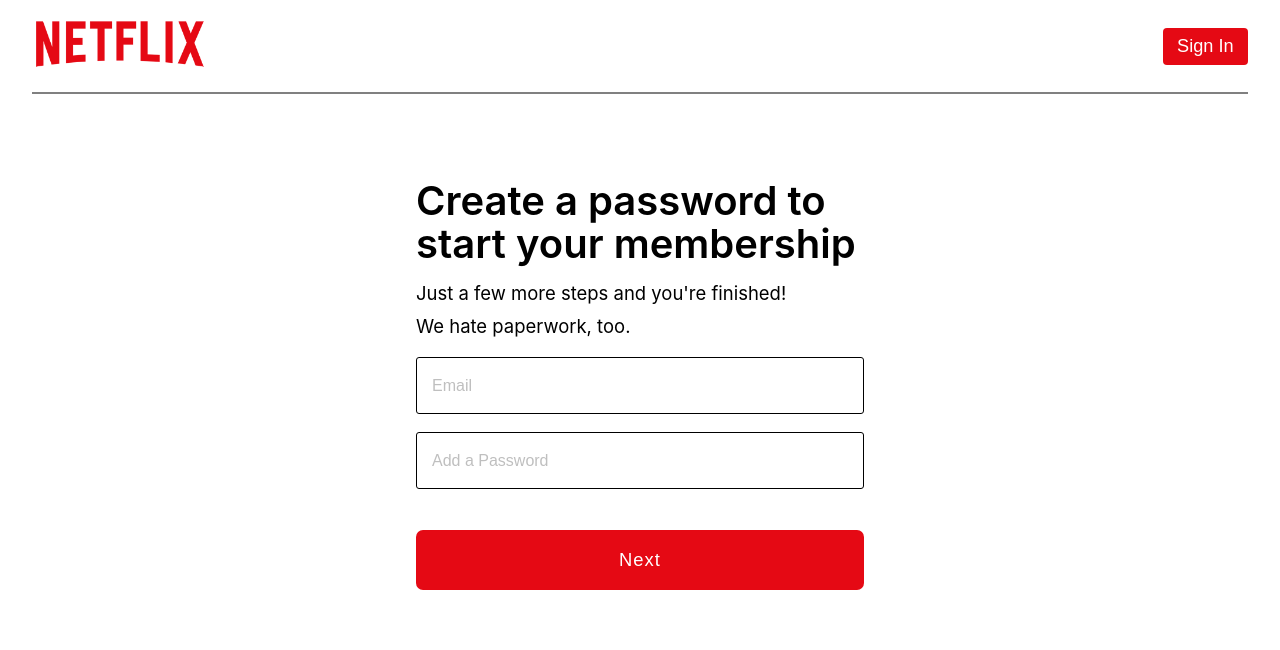
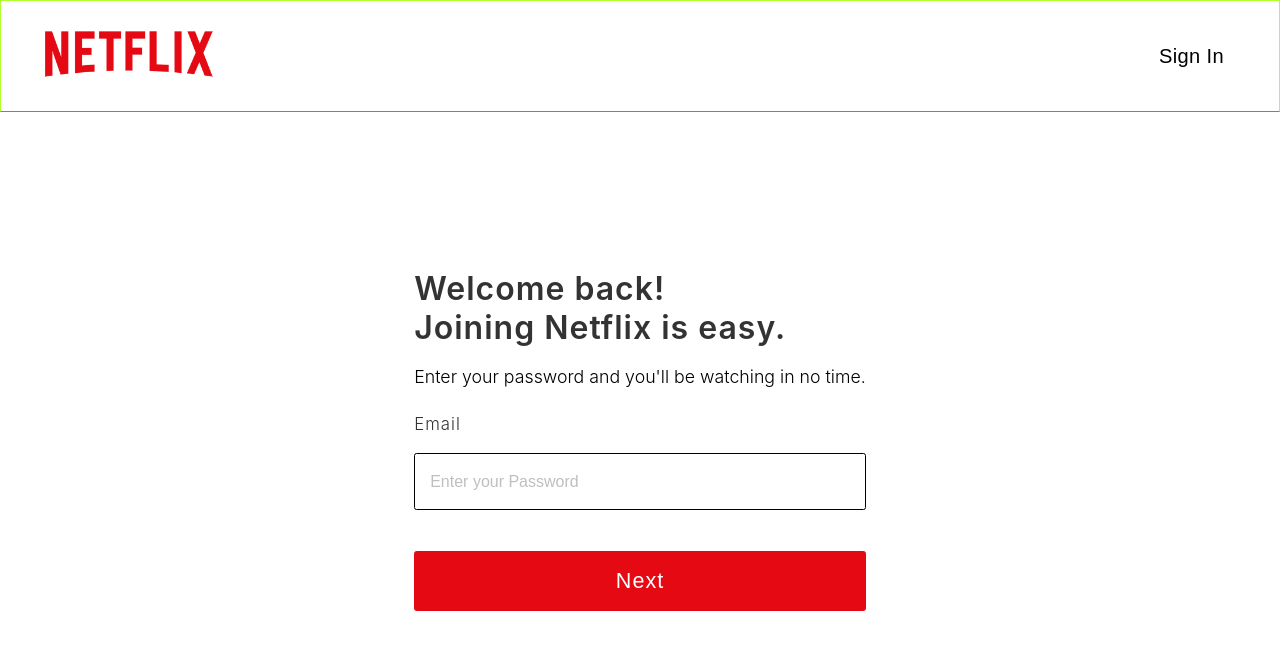
Before and after one commit to ekanshuj/flick, a React (Vite) app: page /signup in a window 1280 px wide. Shown: the top 650 px of the page. Built offline with nearby package versions, Linux system fonts and the light colour scheme; no server answers.

Commit message:
overflow

```diff
--- a/src/components/Banner.jsx
+++ b/src/components/Banner.jsx
@@ -4,13 +4,17 @@
 import { requests } from '../config';
 import { baseUrl, backdrop } from '../config/config';
 import styled from 'styled-components';
+import { Navbar } from './';
 
-const HEADER = styled.div`
-  height: 85vh;
-  width: 100%;
+const DIVISION = styled.div`
+  height: 80vh;
+  width: 100vw;
   color: ghostwhite;
-  margin-bottom: 25px;
-  &:before {
+  display: grid;
+  grid-template-rows: 12% 88%;
+  /* margin-bottom: 25px; */
+  border: 2px solid red;
+  /* &:before {
     content: '';
     background: ${props => props.background} no-repeat center center/cover;
     height: 85vh;
@@ -19,23 +23,37 @@
     top: 0;
     left: 0;
     background-position:50% 50%;
-  }
+  } */
 `;
 
-const DIVISION = styled.div`
-  display: inline-block;
-  position: relative;
-  top: 190px;
-  left: 35px;
-  padding: 0px 10px;
+const SECTION = styled.section`
+border: 2px solid fuchsia;
+  /* padding: 0px 10px; */
+   .banner {
+    border: 5px solid white;
+    margin: 0px 2rem;
+    .banner__heading {
+      border: 2px solid green;
+      display: flex;
+      align-items: center;
+      justify-content: flex-start;
       h1 {
       font-size: 5rem;
       font-family: 'Josefin Sans', sans-serif;
-      text-shadow: 3px 3px 13px #000000;
+      @media(max-width: 940px) {
+        font-size: 4rem;
       }
-    .buttons {
-    display: inline-block;
+      @media(max-width: 768px) {
+        font-size: 3rem;
+      }
+    }
+    }
+    .banner__buttons {
+      border: 2px solid blue;
     padding: 12px 5px;
+    display: flex;
+      align-items: center;
+      justify-content: flex-start;
      button {
         padding: 10px 39px;
         font-size: 1rem;
@@ -54,22 +72,24 @@
         }
      }
     }
-    .overview {
+    .banner__overview {
+      border: 2px solid blue;
       max-width: 620px;
-    display: block;
-    margin: 7px 0px;
+      display: flex;
+      align-items: center;
+      justify-content: flex-start;
+    /* margin: 7px 0px; */
       h4 {
-        width: 100%;
-        margin-inline-start: 7px;
         padding: 7px 0px;
         font-size: 1.29rem;
         font-weight: 500;
         text-overflow:ellipsis;
         overflow:hidden;
-        display: -webkit-box !important;
+        display: -webkit-box;
         -webkit-line-clamp: 3;
-        -webkit-box-orient: vertical !important;
+        -webkit-box-orient: vertical;
         white-space: normal;
+      }
     }
    }
 `;
@@ -88,31 +108,35 @@
 `;
 
 const Banner = () => {
-
   const { data: screens, isLoading } = useQuery(["Netflix Screen"], async () => {
     const { data } = await Axios.get(`${baseUrl}/${requests.fetchNetflixOriginals}`);
-    return data.results[Math.floor(Math.random() * data.results.length - 1)]
+    return data.results[0]
+    // return data.results[Math.floor(Math.random() * data.results.length - 1)]
   })
-
   if (isLoading) return <div>Loading...</div>
 
   return (
     <>
-      <HEADER background={`url(${backdrop}${screens?.backdrop_path})`}>
       <DIVISION>
+        {/* <DIVISION background={`url(${backdrop}${screens?.backdrop_path})`}> */}
+        <Navbar />
+        <SECTION>
+          <div className="banner">
+            <div className="banner__heading">
               <h1>
                 {screens?.name || screens?.title || screens?.original_name}
               </h1>
-          <div className="buttons">
+            </div>
+            <div className="banner__buttons">
               <button>Play</button>
               <button>My List</button>
             </div>
-          <span className='overview'>
+            <div className='banner__overview'>
               <h4>{screens?.overview}</h4>
-          </span>
+            </div>
+          </div>
+        </SECTION>
       </DIVISION>
-      </HEADER>
-      {/* <MASK></MASK> */}
     </>
   )
 }
--- a/src/components/Home.jsx
+++ b/src/components/Home.jsx
@@ -39,6 +39,7 @@
 .logo {
   img {
     width: 9.5rem;
+    cursor: pointer;
   }
 }
 .btn {
@@ -163,7 +164,9 @@
     <DIVISION>
       <HEADER>
         <div className="logo">
-          <img src={logo} alt="Netflix" />
+          <img onClick={() => {
+            navigate("/")
+          }} src={logo} alt="Netflix" />
         </div>
         <div onClick={() => {
           navigate("/signin")
--- a/src/components/Navbar.jsx
+++ b/src/components/Navbar.jsx
@@ -8,30 +8,31 @@
 const cookies = new Cookies();
 
 const BLACK = css`
-background: black;
+background: rgba(0,0,0,0.9);
 `;
 
 const NAV = styled.div`
-    position: fixed;
-    top: 0;
-    left: 0;
-    display: flex;
-    align-items: center;
-    justify-content: space-between;
-    padding: 12px 19px;
-    width: 100%;
-    z-index: 1;
-    ${props => props.toggle && BLACK};
+border: 2px solid greenyellow;
+width: inherit;
+display: flex;
+align-items: center;
+justify-content: space-between;
+padding: 0px 19px;
+z-index: 1;
+/* ${props => props.toggle && BLACK}; */
     .logo {
+      border: 2px solid crimson;
       img {
         width: 165px;
         cursor: pointer;
       }
     }
     .profile {
+      border: 2px solid yellow;
       display: flex;
       align-items: center;
       justify-content: center;
+      margin: 0px 15px;
       img {
         width: 40px;
         cursor: pointer;
@@ -42,17 +43,17 @@
 
 function Navbar() {
   const navigate = useNavigate();
-  const [toggle, setToggle] = useState(0);
-  useEffect(() => {
-    window.addEventListener('scroll', handleScroll);
-    return () => {
-      window.removeEventListener('scroll', handleScroll);
-    }
-  }, [])
+  // const [toggle, setToggle] = useState(0);
+  // useEffect(() => {
+  //   window.addEventListener('scroll', handleScroll);
+  //   return () => {
+  //     window.removeEventListener('scroll', handleScroll);
+  //   }
+  // }, [])
 
-  const handleScroll = () => {
-    setToggle(window.scrollY)
-  }
+  // const handleScroll = () => {
+  //   setToggle(window.scrollY)
+  // }
 
   const toggleLogout = async () => {
     await signOut(auth);
@@ -61,15 +62,14 @@
   }
 
   return (
-    <NAV toggle={toggle > 100}>
+    <NAV>
+      {/* <NAV toggle={toggle > 100}> */}
       <div className="logo">
         <img src="https://logodownload.org/wp-content/uploads/2014/10/netflix-logo.png" alt='Netflix' />
       </div>
       <div className="profile">
         <img src="https://external-preview.redd.it/0dTT-3SprPcsNCqo1GTCI-nqGM9EdZYwqyYr_pZ-baE.jpg?auto=webp&s=a1e8532d326f5aa122df2f31694bf142f117fc06" alt="Profile" />
-        {/* <button> */}
         <BiLogOutCircle onClick={toggleLogout} size={"1.85rem"} color="#ffff" style={{ cursor: "pointer" }} />
-        {/* </button> */}
       </div>
     </NAV>
   )
--- a/src/components/Screen.jsx
+++ b/src/components/Screen.jsx
@@ -1,9 +1,15 @@
 import React, { useEffect } from 'react';
 import { requests } from '../config';
-import { Navbar, Rows, Banner } from '.';
+import { Rows, Banner } from '.';
+import styled from 'styled-components';
 import Cookies from 'universal-cookie';
 import { useNavigate } from 'react-router-dom';
 const cookies = new Cookies();
+
+const SCREEN = styled.div`
+/* min-height: 100vh; */
+/* width: 100vw; */
+`;
 
 const Screen = () => {
   const navigate = useNavigate();
@@ -12,10 +18,10 @@
       navigate('/');
     };
   }, []);
+
   return (
-    <>
-      <Navbar />
-      <Banner />
+    <SCREEN>
+      {/* <Banner /> */}
       <Rows title="NETFLIX ORIGINALS" fetchUrl={requests.fetchNetflixOriginals} Originals />
       <Rows title="Trending Now" fetchUrl={requests.fetchTrending} />
       <Rows title="Top Rated" fetchUrl={requests.fetchTopRated} />
@@ -24,7 +30,7 @@
       <Rows title="Horror Movies" fetchUrl={requests.fetchHorrorMovies} />
       <Rows title="Romantic Movies" fetchUrl={requests.fetchRomanticMovies} />
       <Rows title="Documentaries" fetchUrl={requests.fetchDocumentaries} />
-    </>
+    </SCREEN>
   )
 }
 
--- a/src/components/Signin.jsx
+++ b/src/components/Signin.jsx
@@ -49,6 +49,7 @@
 .logo {
   img {
     width: 11rem;
+    cursor: pointer;
     @media(max-width: 400px) {
       width: 5.5rem;
     }
@@ -197,7 +198,9 @@
     <DIVISION>
       <HEADER>
         <div className="logo">
-          <img src={logo} alt="Netflix" />
+          <img onClick={() => {
+            navigate("/")
+          }} src={logo} alt="Netflix" />
         </div>
       </HEADER>
       <CONTAINER>
--- a/src/components/Signup.jsx
+++ b/src/components/Signup.jsx
@@ -1,4 +1,4 @@
-import React, { useContext, useEffect } from 'react';
+import React, { useContext, useEffect, useRef } from 'react';
 import { auth } from '../config/firebase-config';
 import { useNavigate } from 'react-router-dom';
 import styled from 'styled-components';
@@ -16,71 +16,85 @@
 
 const DIVISION = styled.main`
 color: #ffffff;
-min-height: 100vh;
+height: 100vh;
+width: 100vw;
 background: #ffffff;
-display: flex;
-align-items: center;
-justify-content: center;
+display: grid;
+grid-template-rows: 14% 86%;
 `;
 
 const HEADER = styled.div`
-position: absolute;
-left: 0;
-right: 0;
-top: 0;
-max-width: 95vw;
-margin-inline: auto;
+border: 1px solid greenyellow;
+width: inherit;
 display: flex;
 align-items: center;
 justify-content: space-between;
-border-bottom: 2px solid gray;
+border-bottom: 0.5px solid gray;
+padding: 0rem 2.5rem;
 .logo {
   img {
     width: 11rem;
+    cursor: pointer;
   }
 }`;
 
 const BTN = styled.button`
-background: #E50914;
-color: #ffff;
-padding: 0.5rem 0.9rem;
-font-size: 1.135rem;
+color: #000000;
 border: none;
-border-radius: 4px;
+background: none;
+font-size: 1.255rem;
 cursor: pointer;
 height: inherit;
+letter-spacing: 0.35px;
+margin: 0px 15px;
 `;
 
 const CONTAINER = styled.div`
+/* border: 2px solid fuchsia; */
 opacity: 1;
 z-index: 999;
-max-width: 28rem;
-margin: 4rem;
+max-width: 30rem;
+margin: 0 auto;
 display: flex;
 align-items: center;
 justify-content: space-between;
-flex-direction: column;
 `;
 
 const FORM = styled.form`
-p:first-child {
-  font-size: 2.5rem;
+/* border: 1px solid green; */
+p:nth-child(1),
+p:nth-child(2) {
+  font-size: 2rem;
+  letter-spacing: 1px;
   font-weight: 600;
-  margin-bottom: 17px;
+  color: #333333;
+  line-height: 39px;
+}
+.form__text {
+  font-size: 1.11rem;
   color: #000000;
-  line-height: 43px;
+  margin: 1.15rem 0;
+  font-weight: 300;
 }
-.text {
-  font-size: 1.155rem;
-  color: #000000;
-  margin-bottom: 11px;
+.form__email {
+  width: 100%;
+  /* border: 2px solid khaki; */
+  p {
+    font-size: 1.05rem;
+    font-weight: 300;
+  }
+  span {
+    font-size: 1.05rem;
+    font-weight: 600;
+    color: black;
+  }
 }
 input {
   padding: 19px 15px;
   margin: 9px 0px;
   width: 100%;
   font-size: 15px;
-  border-radius: 3px;
+  border-radius: 2.5px;
   outline-color: gray;
   border: none;
   outline: none;
@@ -102,10 +116,10 @@
 margin: 2rem 0rem;
 button {
   width: inherit;
-  padding: 19px 0px;
-  font-size: 1.15rem;
+  padding: 17px 0px;
+  font-size: 1.35rem;
   letter-spacing: 1px;
-  border-radius: 7px;
+  border-radius: 3px;
   cursor: pointer;
   background: #E50914;
   color: #ffff;
@@ -114,24 +128,27 @@
 
 const Signup = () => {
   const navigate = useNavigate();
+  const emailRef = useRef();
+  const { email } = useContext(UserContext);
+
   useEffect(() => {
     if (cookies.get('user')) {
       navigate('/screen');
     };
   }, []);
+
   const schema = Yup.object().shape({
-    email: Yup.string().email().required("Please enter a valid email address or phone number."),
+    // email: Yup.string().email().required("Please enter a valid email address or phone number."),
     password: Yup.string().min(4, "Your password must contain between 4 and 60 characters.").max(60).required()
   });
-
   const { register, handleSubmit, formState: { errors } } = useForm({
     resolver: yupResolver(schema)
   });
 
   const onSubmit = async (data) => {
-    const { email, password } = data;
+    const { password } = data;
     try {
-      await createUserWithEmailAndPassword(auth, email, password);
+      await createUserWithEmailAndPassword(auth, emailRef.current.innerText, password);
     } catch (er) {
       er.code === 'auth/email-already-in-use' && toast.error('User Already Exists', {
         position: "top-right",
@@ -151,13 +168,13 @@
     })
   };
 
-  const { email } = useContext(UserContext);
-
   return (
     <DIVISION>
       <HEADER>
         <div className="logo">
-          <img src={logo} alt="Netflix" />
+          <img onClick={() => {
+            navigate("/")
+          }} src={logo} alt="Netflix" />
         </div>
         <div className="btn">
           <BTN onClick={() => {
@@ -167,19 +184,16 @@
       </HEADER>
       <CONTAINER>
         <FORM onSubmit={handleSubmit(onSubmit)}>
-          <p>Create a password to start your membership</p>
-          <p className='text'>Just a few more steps and you're finished!</p>
-          <p className='text'> We hate paperwork, too.</p>
-          <input
-            type="email"
-            value={email}
-            placeholder='Email'
-            name='email'
-            {...register("email")} required />
-          <span>{errors.email?.message}</span>
+          <p>Welcome back!</p>
+          <p>Joining Netflix is easy.</p>
+          <p className='form__text'>Enter your password and you'll be watching in no time.</p>
+          <div className='form__email'>
+            <p>Email</p>
+            <span ref={emailRef}>{email}</span>
+          </div>
           <input
             type="password"
-            placeholder='Add a Password'
+            placeholder='Enter your Password'
             name='password'
             {...register("password")} required />
           <span>{errors.password?.message}</span>
--- a/src/index.css
+++ b/src/index.css
@@ -26,5 +26,4 @@
 body {
   font-size: 100%;
   background: black;
-  overflow-x: hidden;
 }
```
Lines whose indentation alone changed are shown as unchanged.
